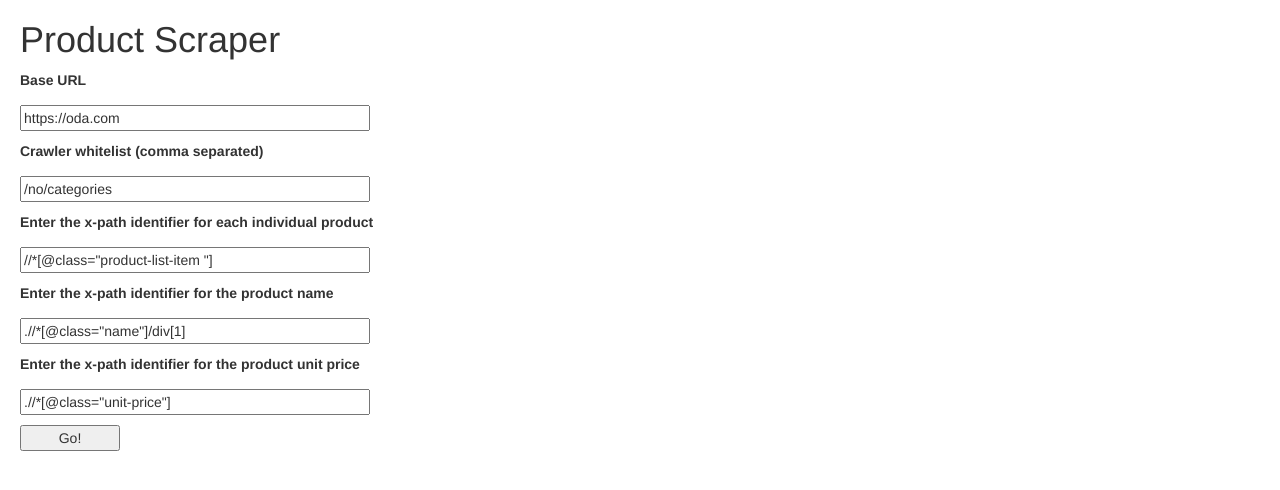
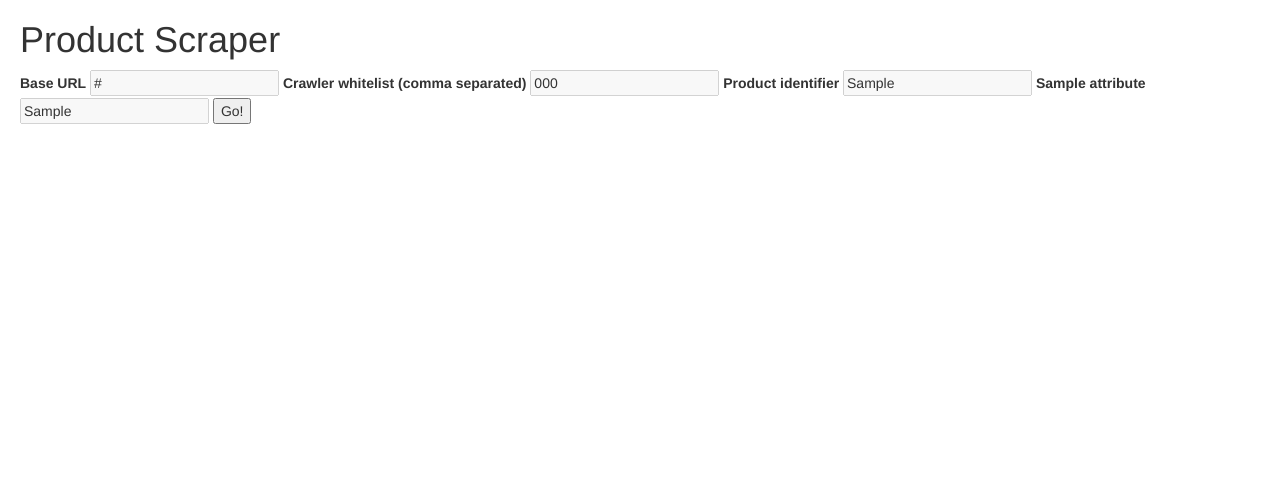
Before and after one commit to tpot1/odacase, a Django app: template odacase/productscraper/templates/productscraper.html in a window 1280 px wide. Shown: the top 490 px of the page. Run offline with Django 3.2, Linux system fonts and the light colour scheme; the template is opened without the code that fills it: most values are stand-ins (such as "Sample title", 1, 10 or a date in 2020); some libraries are stand-ins or nearby versions.

Commit message:
Introduce model to store product scraper config, with ability to dynamically add and remove attributes to scrape from each product

```diff
--- a/odacase/productscraper/static/css/base.css
+++ b/odacase/productscraper/static/css/base.css
@@ -2,21 +2,21 @@ body {
     margin: 20px;
 }
 
-.product-scraper-form {
+.product-scraper-config {
     display: flex;
     flex-direction: column;
     gap: 10px;
     width: 700px;
 }
 
-.product-scraper-form .search-bar {
+.product-scraper-config .search-bar {
     width: 700px;
 }
 
-.product-scraper-form .search-config {
+.product-scraper-config .search-config {
     width: 350px;
 }
 
-.product-scraper-form .search-bar-btn {
+.product-scraper-config .search-bar-btn {
     width: 100px;
 }
--- a/odacase/productscraper/templates/productscraper.html
+++ b/odacase/productscraper/templates/productscraper.html
@@ -7,19 +7,18 @@
         {% csrf_token %}
         <div class='product-scraper-form'>
             <label>Base URL</label>
-            <input name='base_url' class='search-config' value='https://oda.com'/>
+            <input name='base_url' class='search-config' value={{ base_url }} disabled/>
 
             <label>Crawler whitelist (comma separated)</label>
-            <input name='whitelist' class='search-config' value='/no/categories'/>
+            <input name='whitelist' class='search-config' value={{ whitelist }} disabled/>
 
-            <label>Enter the x-path identifier for each individual product</label>
-            <input name='product_identifier' class='search-config' value='//*[@class="product-list-item "]'/>
+            <label>Product identifier</label>
+            <input name='product_xpath' class='search-config' value={{ product_xpath }} disabled/>
 
-            <label>Enter the x-path identifier for the product name</label>
-            <input name='name_identifier' class='search-config' value='.//*[@class="name"]/div[1]'/>
-
-            <label>Enter the x-path identifier for the product unit price</label>
-            <input name='unit_price_identifier' class='search-config' value='.//*[@class="unit-price"]'/>
+            {% for attribute in attributes %}
+            <label>{{ attribute.attribute_name }}</label>
+            <input name='product_identifier' class='search-config' value={{attribute.attribute_xpath}} disabled/>
+            {% endfor %}
 
             <input type='submit' class='search-bar-btn' value='Go!'/>
         </div>
--- a/odacase/productscraper/urls.py
+++ b/odacase/productscraper/urls.py
@@ -2,5 +2,5 @@ from django.urls import path
 from . import views
 
 urlpatterns = [
-    path('', views.productscraper, name='productscraper'),
+    path('<int:configId>/run', views.productscraper, name='productscraper'),
 ]
```
Also changed, not shown: odacase/productscraper/admin.py (added, +9 -0 lines), odacase/productscraper/models.py (added, +13 -0 lines), odacase/productscraper/utils.py (+6 -4 lines), odacase/productscraper/views.py (+24 -10 lines), db.sqlite3 (added), odacase/productscraper/migrations/0001_initial.py (added), odacase/productscraper/migrations/__init__.py (added).
